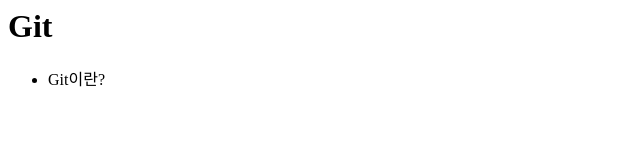
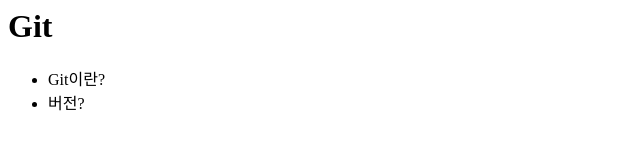
Before and after one commit to mjp1014/min, a plain HTML site: page index.html in a window 1280 px wide. Shown: the full height of the page, 0-640 px from the left. Drawn offline with Linux system fonts and the light colour scheme.

Commit message:
버전 추가

```diff
--- a/index.html
+++ b/index.html
@@ -5,6 +5,7 @@
 		</header>
 		<ul>
 			<li>Git이란?</li>
+			<li>버전?</li>
 		</ul>
 	</body>
 </html>
```
